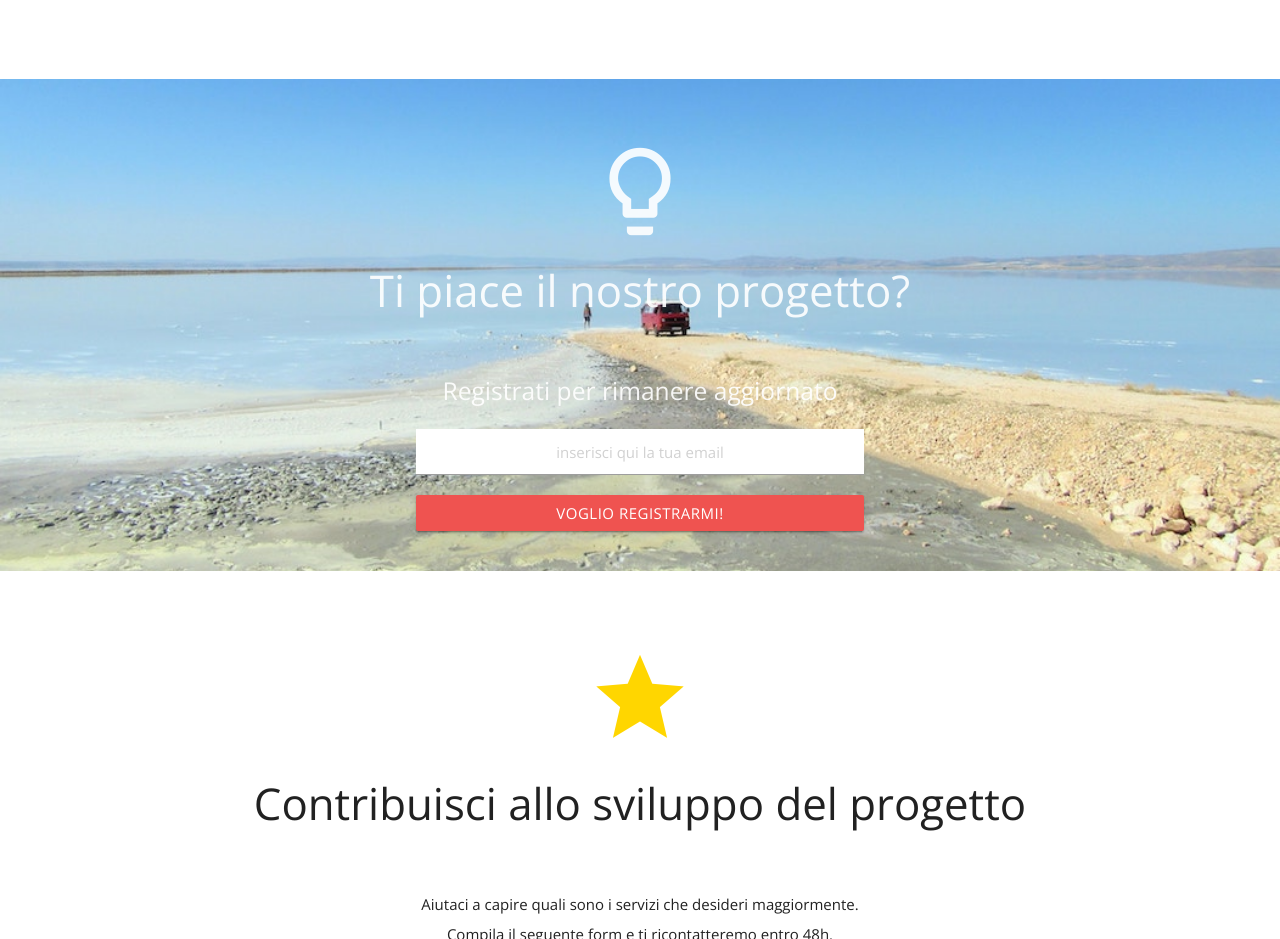
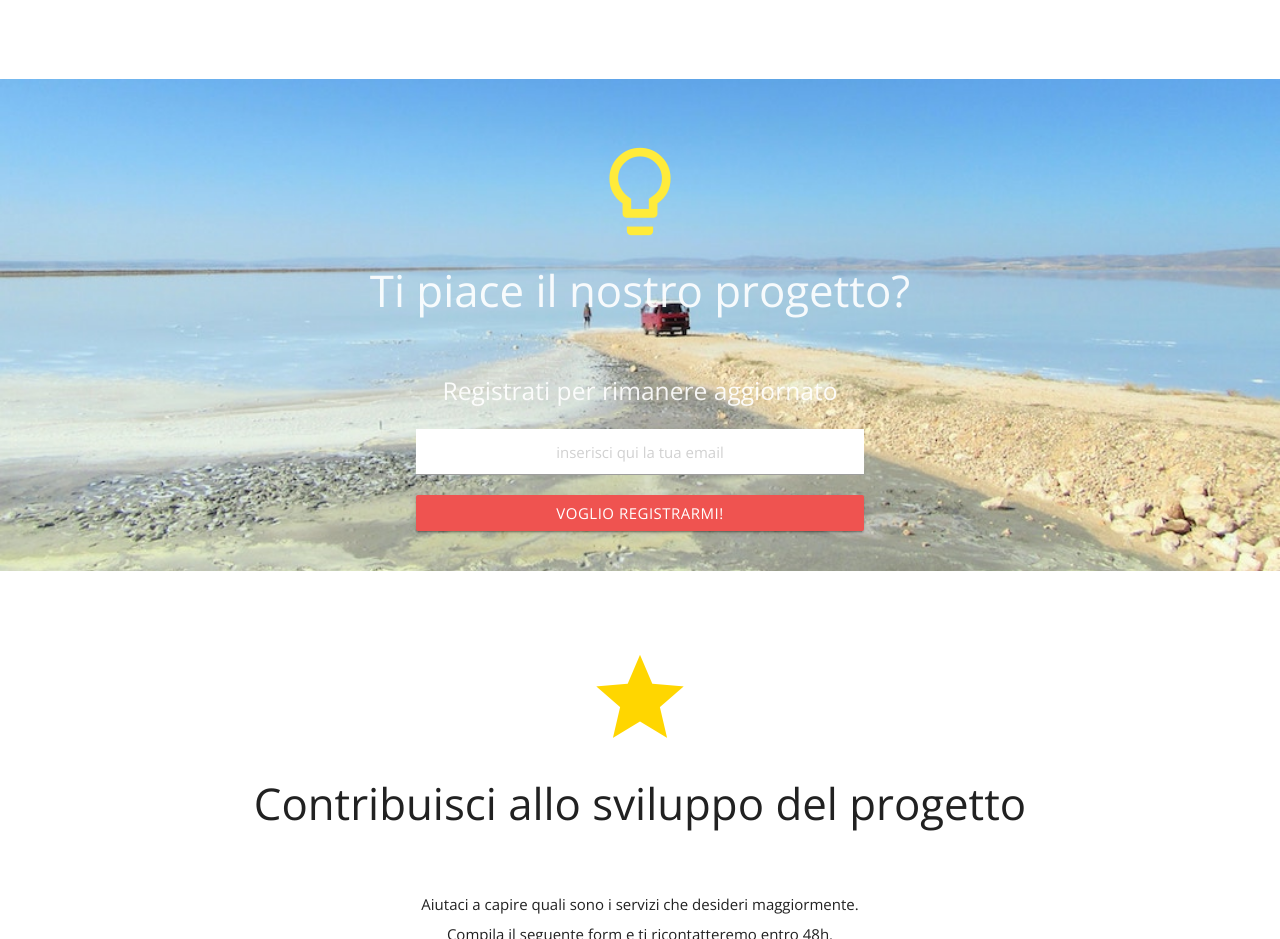
Before and after one commit to camperlovericcione/Camper, a plain HTML site: page index.html in a window 1280 px wide. Shown: the part 940-1879 px from the top of the page. Drawn offline with nearby package versions, Linux system fonts and the light colour scheme; a script that the page names is missing.

Commit message:
Aggiunto soomome

```diff
--- a/index.html
+++ b/index.html
@@ -24,7 +24,7 @@
 <link rel="stylesheet" href="font-awesome/css/font-awesome.min.css">
 
 <!-- SumoMe -->
-
+<script src="//load.sumome.com/" data-sumo-site-id="629098a2a5287a6fd51292d5795e8670f5dcf6a0b31c1666de8f3832a1af7a87" async="async"></script>
 
 </head>
 <body>
@@ -117,7 +117,7 @@
     <div class="section-registrazione no-pad-bot">
       <div class="container">
         <div class="row center">
-         <i class="material-icons registrazione-icon">lightbulb_outline</i>
+         <i class="material-icons yellow-text registrazione-icon">lightbulb_outline</i>
           <h3 class="col s12 light">Ti piace il nostro progetto?</h3>
           <h5 class="col s12 registrazione-subtitle">Registrati per rimanere aggiornato</h5>
           <div class="row">
```
